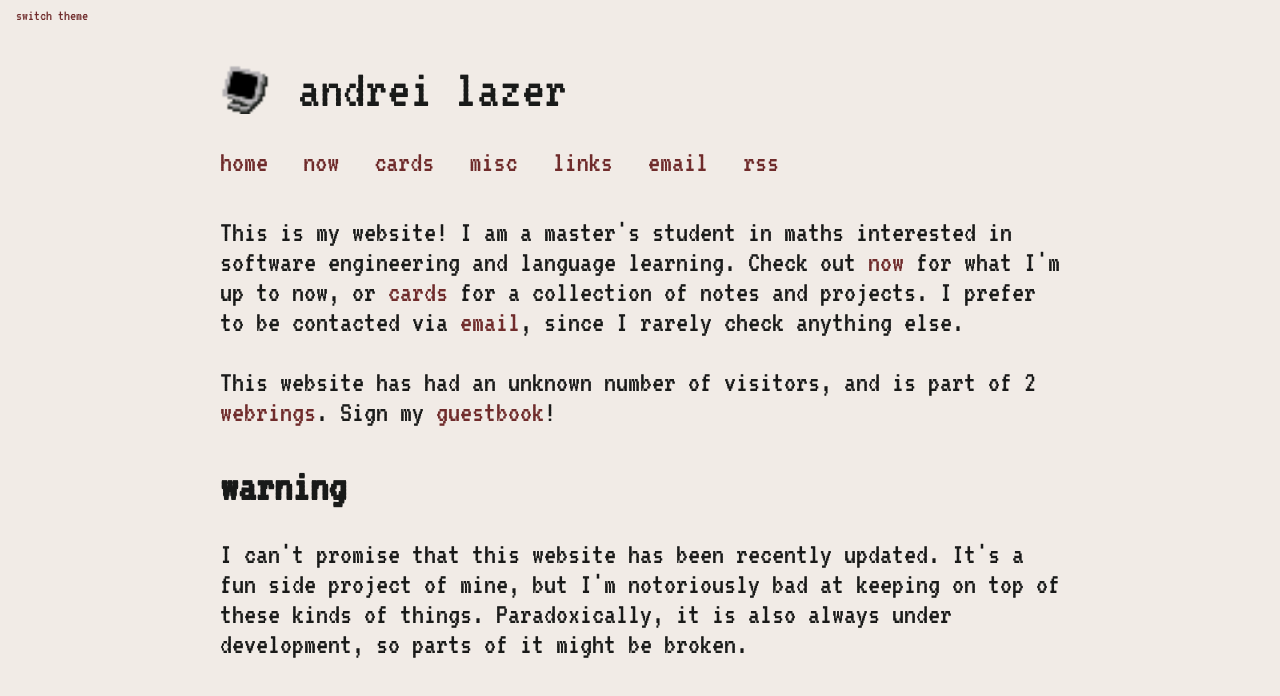
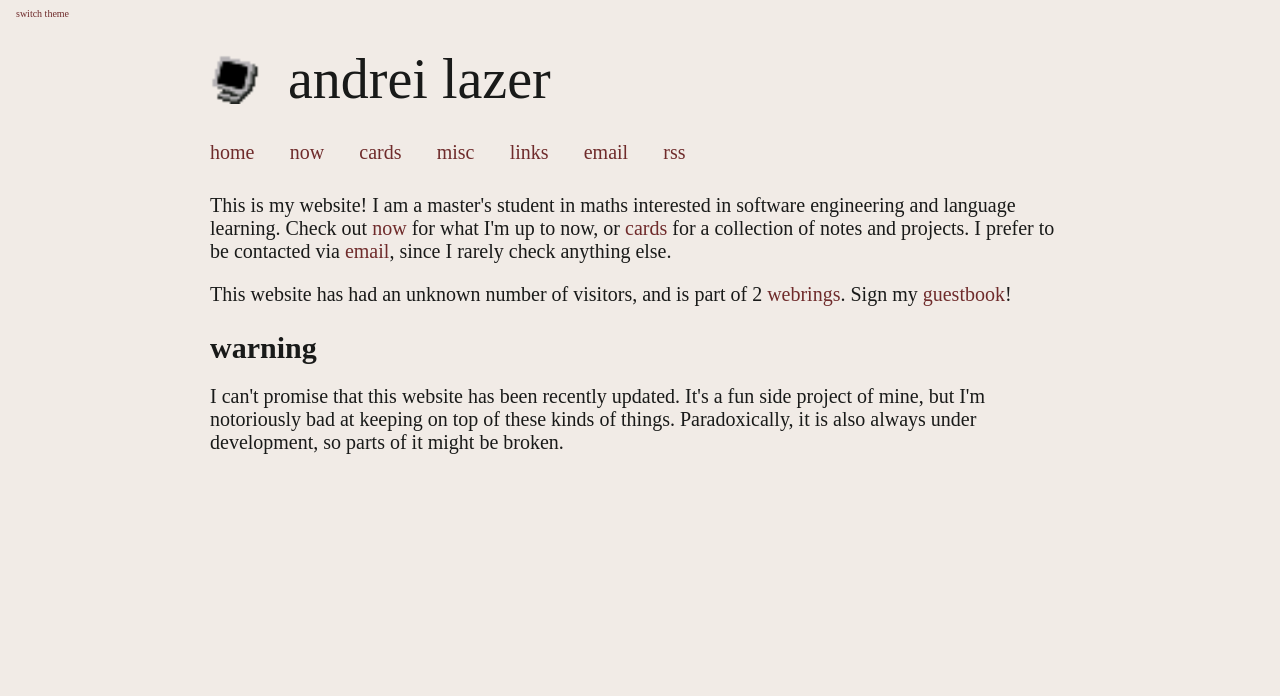
Before and after one commit to andrei-lazer/andrei-lazer.github.io, an Eleventy site: page src/index.md in a window 1280 px wide. Built offline with nearby package versions, Linux system fonts and the light colour scheme; Eleventy itself is replaced by a stand-in of ours; files that its build step writes are made by us from their sources; no server answers; a web font is replaced by a local one; what @photogabble/eleventy-plugin-interlinker, markdown-it-github-alerts, markdown-it-link-attributes, markdown-it-mathjax3 would draw is missing.

Commit message:
Changed font and sizing

```diff
--- a/src/style/posts.css
+++ b/src/style/posts.css
@@ -1,10 +1,4 @@
 @import url('https://fonts.googleapis.com/css2?family=Ovo&display=swap');
-
-
-#main {
-    font-family: "Ovo", serif;
-    font-size: 0.8em;
-}
 
 #goback {
     font-family: var(--body-font);
--- a/src/style/style.css
+++ b/src/style/style.css
@@ -1,11 +1,11 @@
 /* importing fonts */
-@import url('https://fonts.googleapis.com/css2?family=VT323&display=swap');
 @import url('https://fonts.googleapis.com/css2?family=Fira+Mono:wght@400;500;700&display=swap');
+@import url('https://fonts.googleapis.com/css2?family=Ovo&display=swap');
 
 
 :root {
     --border-thickness: 2px;
-    --body-font: "VT323", monospace;
+    --font-family: "Ovo", serif;
     --header-font: var(--body-font);
     --code-font: "Fira Mono", monospace;
     --cursor: url("/assets/wii-cursor.cur"), auto;
@@ -17,7 +17,7 @@
     font-family: var(--body-font);
     font-optical-sizing: auto;
     font-style: normal;
-    font-size: clamp(30px, 3vmin, 40px);
+    font-size: clamp(20px, 2vmin, 30px);
     margin: 0;
     background-size: 65px;
     color: var(--text-color);
--- a/src/style/webrings.css
+++ b/src/style/webrings.css
@@ -24,6 +24,7 @@
 #shring {
     border: var(--border-thickness) dashed var(--border-color);
     color: var(--text-color);
+    font-family: var(--code-font);
 }
 
 #shring a {
```
